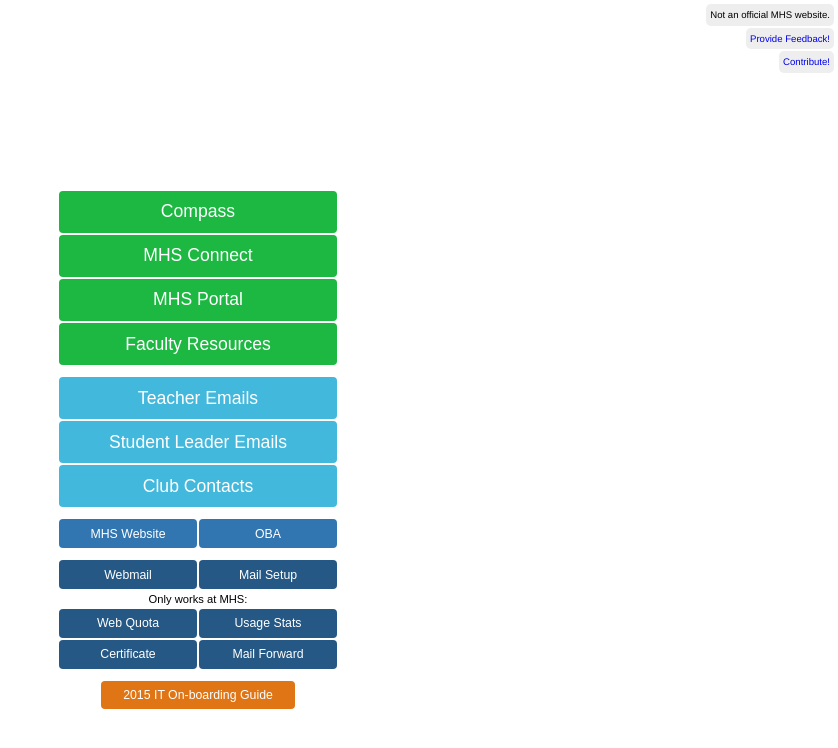
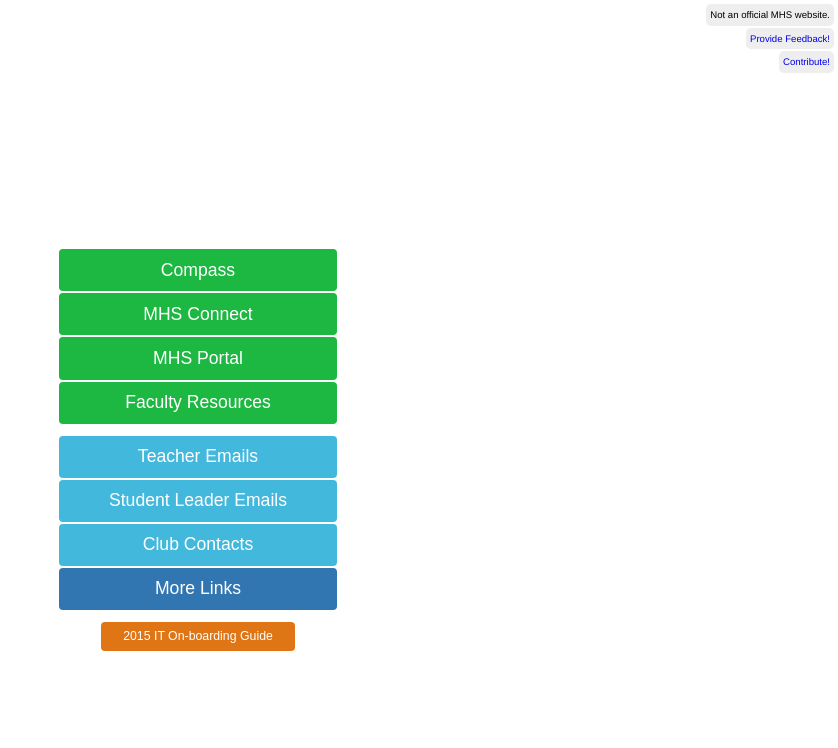
Before and after one commit to mhslinks/mhslinks.github.io, a Jekyll site: the page built from index.html, in a window 1280 px wide. Shown: the top 748 px of the page, without its empty margins (442-1280 px from the left). Built offline with Jekyll 4.4.1, drawn with Linux system fonts in a browser that asks for light colours.

Commit message:
update more links

```diff
--- a/_data/links.yml
+++ b/_data/links.yml
@@ -34,3 +34,8 @@
   url: clubs/
   size: 1-1
   colour: lightblue
+
+- name: More Links
+  url: morelinks/
+  size: 1-1
+  colour: blue
--- a/_data/smalllinks.yml
+++ b/_data/smalllinks.yml
@@ -1,47 +1 @@
 -
-
-- name: MHS Website
-  url: http://www.mhsviceduau.com/
-  size: 1-2
-  colour: blue
-
-- name: OBA
-  url: http://www.mhsoba.org.au/home
-  size: 1-2
-  colour: blue
-
--
-
-- name: Webmail
-  url: https://webmail.netspace.net.au/
-  size: 1-2
-  colour: darkblue
-
-- name: Mail Setup
-  url: http://pdrew.me/MHS/mailprofile.html
-  size: 1-2
-  colour: darkblue
-
-- text: "Only works at MHS:"
-
-- name: Web Quota
-  url: https://auth.localnetwork.zone:60091/statspopup
-  size: 1-2
-  colour: darkblue
-
-- name: Usage Stats
-  url: http://auth.netbox/portal/
-  size: 1-2
-  colour: darkblue
-
-- name: Certificate
-  url: http://www.localnetwork.zone/noauth/cacert
-  size: 1-2
-  colour: darkblue
-
-- name: Mail Forward
-  url: http://admin.vicone.netspace.net.au/
-  size: 1-2
-  colour: darkblue
-
--
```
